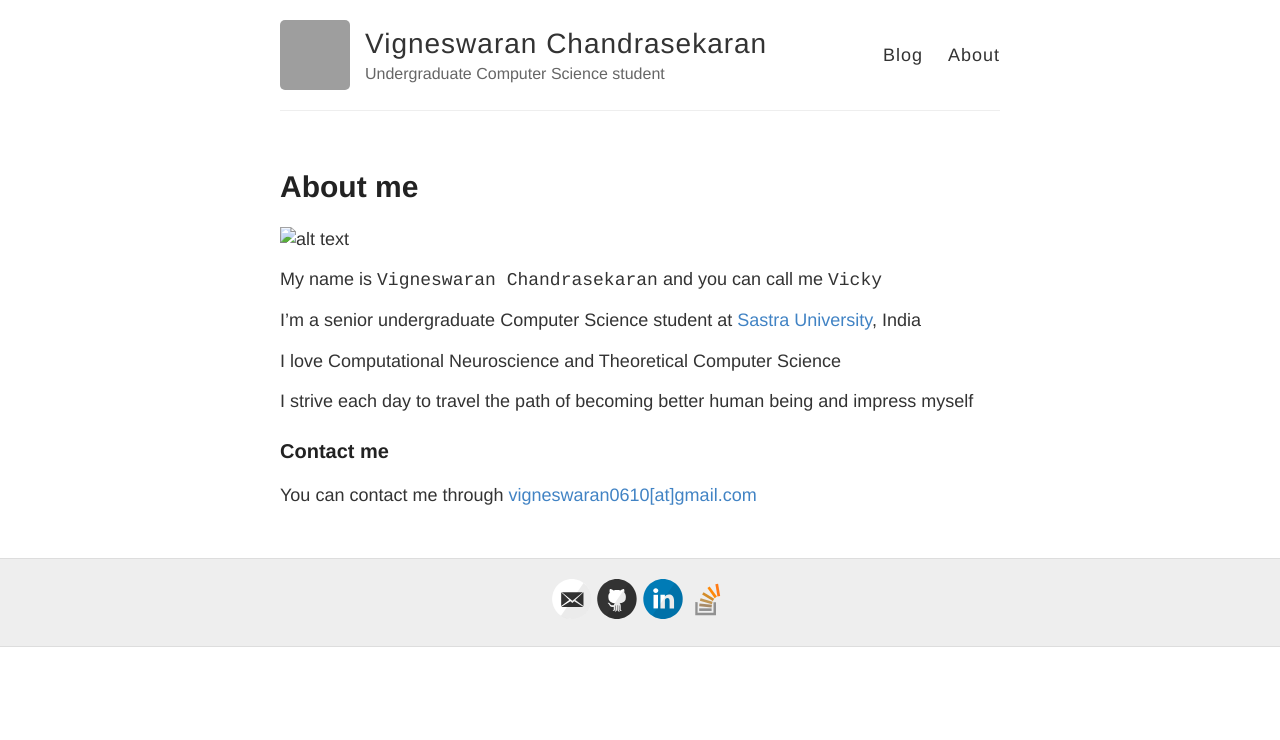
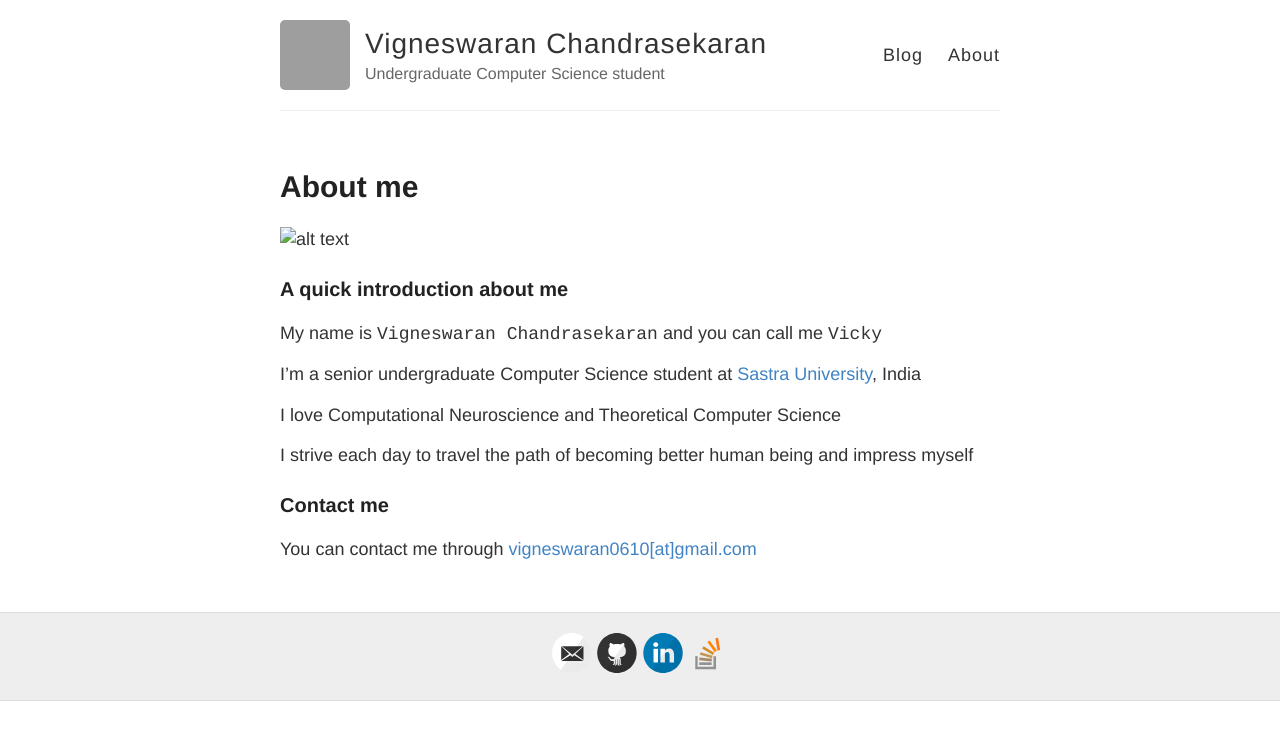
Before and after one commit to vigneswaran-chandrasekaran/Vigneswaran-chandrasekaran.github.io, a Jekyll site: the page built from about.md, in a window 1280 px wide. Shown: the top 740 px of the page. Built offline with Jekyll 4.4.1, drawn with Linux system fonts in a browser that asks for light colours; a file with an impossible date is left out; grey boxes are pictures that could not be loaded.

Commit message:
Check consistency

```diff
--- a/about.md
+++ b/about.md
@@ -5,6 +5,8 @@ permalink: /about/
 ---
 
 ![alt text](images/vicky_about.jpg)
+
+### A quick introduction about me
 
 My name is `Vigneswaran Chandrasekaran` and you can call me `Vicky`
 
```
